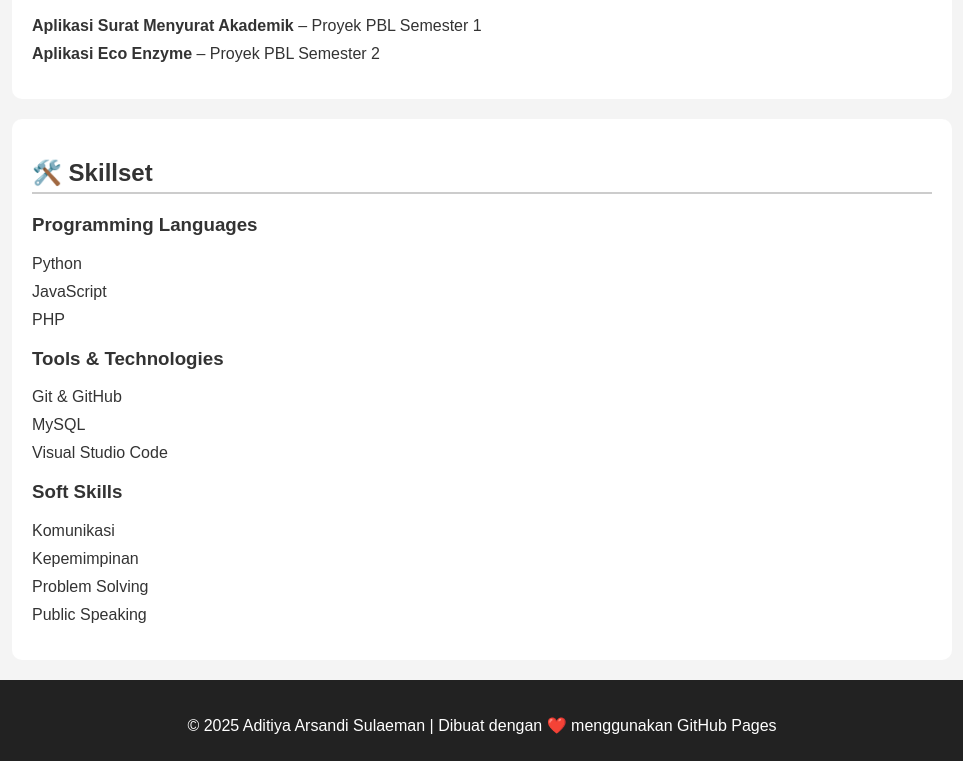
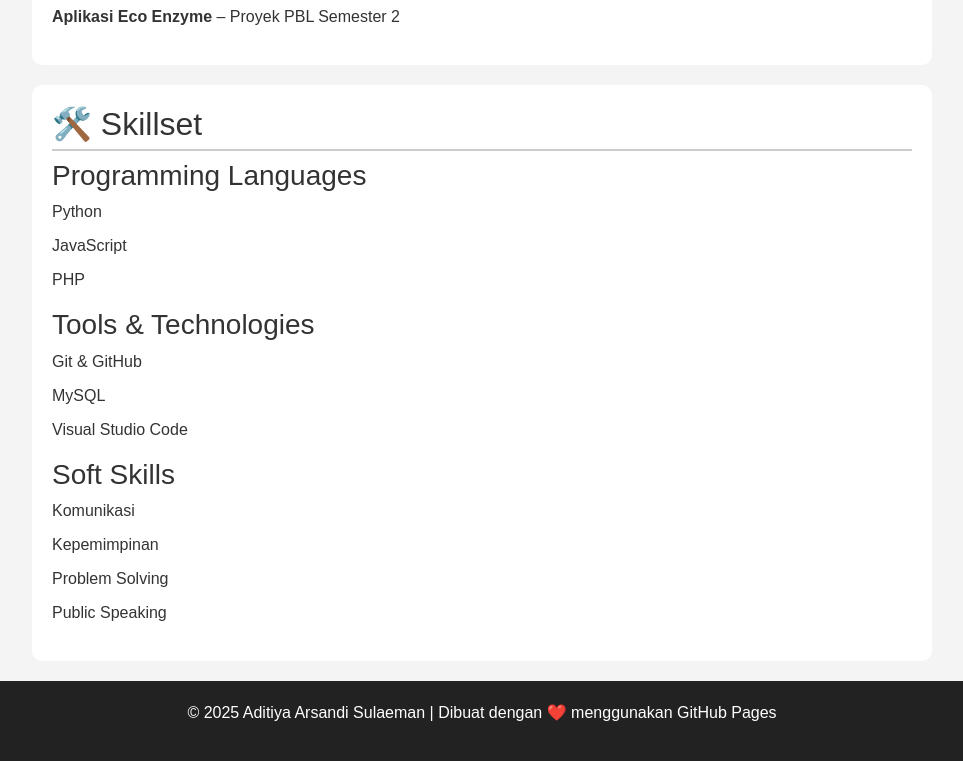
Before and after one commit to Aditiya-16/personalBranding, a plain HTML site: page index.html in a window 1280 px wide. Shown: the part 693-1454 px from the top of the page, without its empty margins (158-1121 px from the left). Drawn offline with nearby package versions, Linux system fonts and the light colour scheme.

Commit message:
Update index.html

```diff
--- a/index.html
+++ b/index.html
@@ -3,6 +3,7 @@
 <head>
   <meta charset="UTF-8" />
   <meta name="viewport" content="width=device-width, initial-scale=1.0"/>
+<link href="https://cdn.jsdelivr.net/npm/bootstrap@5.3.5/dist/css/bootstrap.min.css" rel="stylesheet">
   <title>Aditiya Arsandi Sulaeman | Personal Branding Website</title>
   <style>
     body {
@@ -105,5 +106,6 @@
   <p>© 2025 Aditiya Arsandi Sulaeman | Dibuat dengan ❤️ menggunakan GitHub Pages</p>
 </footer>
 
+   <script src="https://cdn.jsdelivr.net/npm/bootstrap@5.3.5/dist/js/bootstrap.bundle.min.js"
 </body>
 </html>
```
